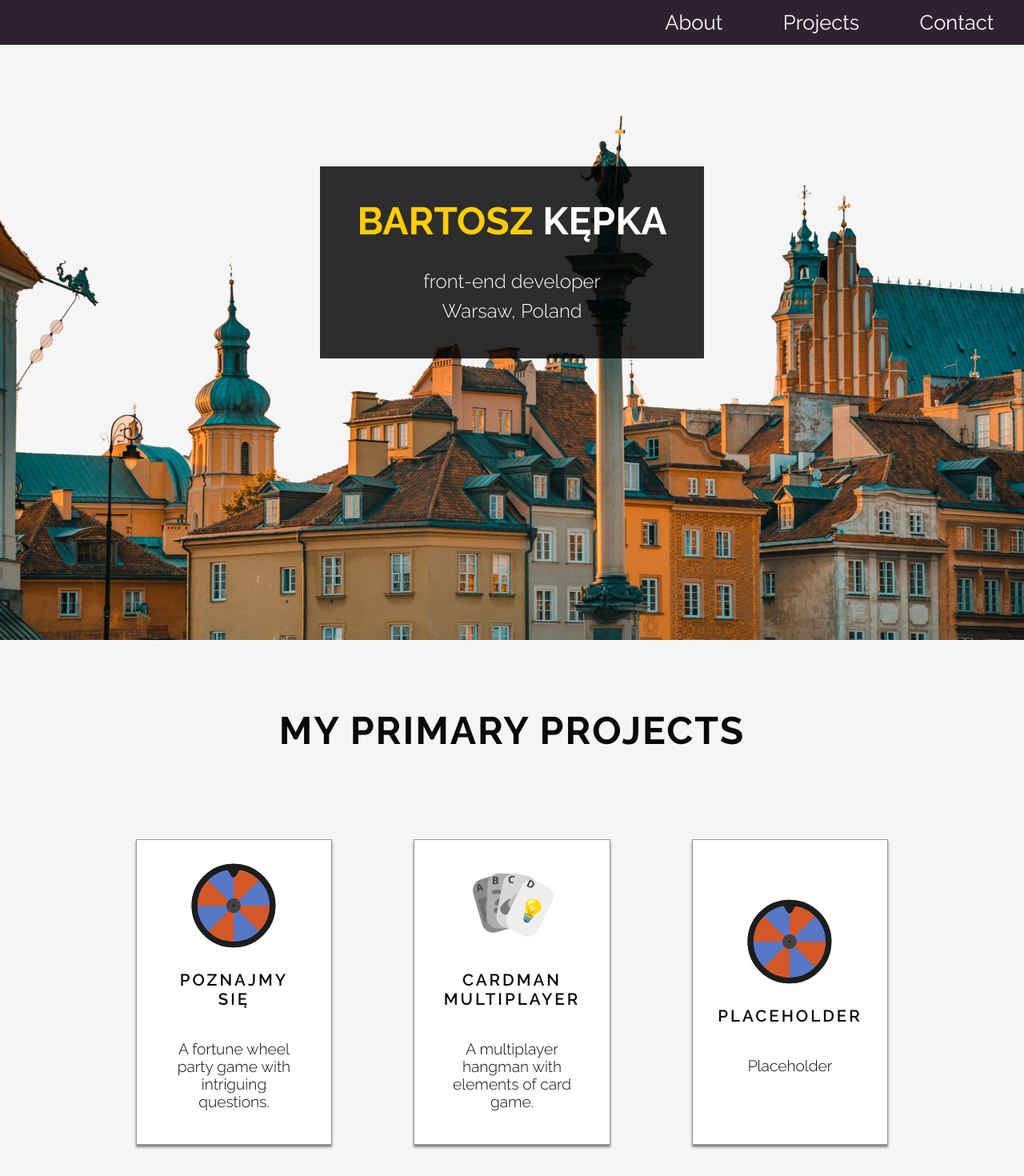
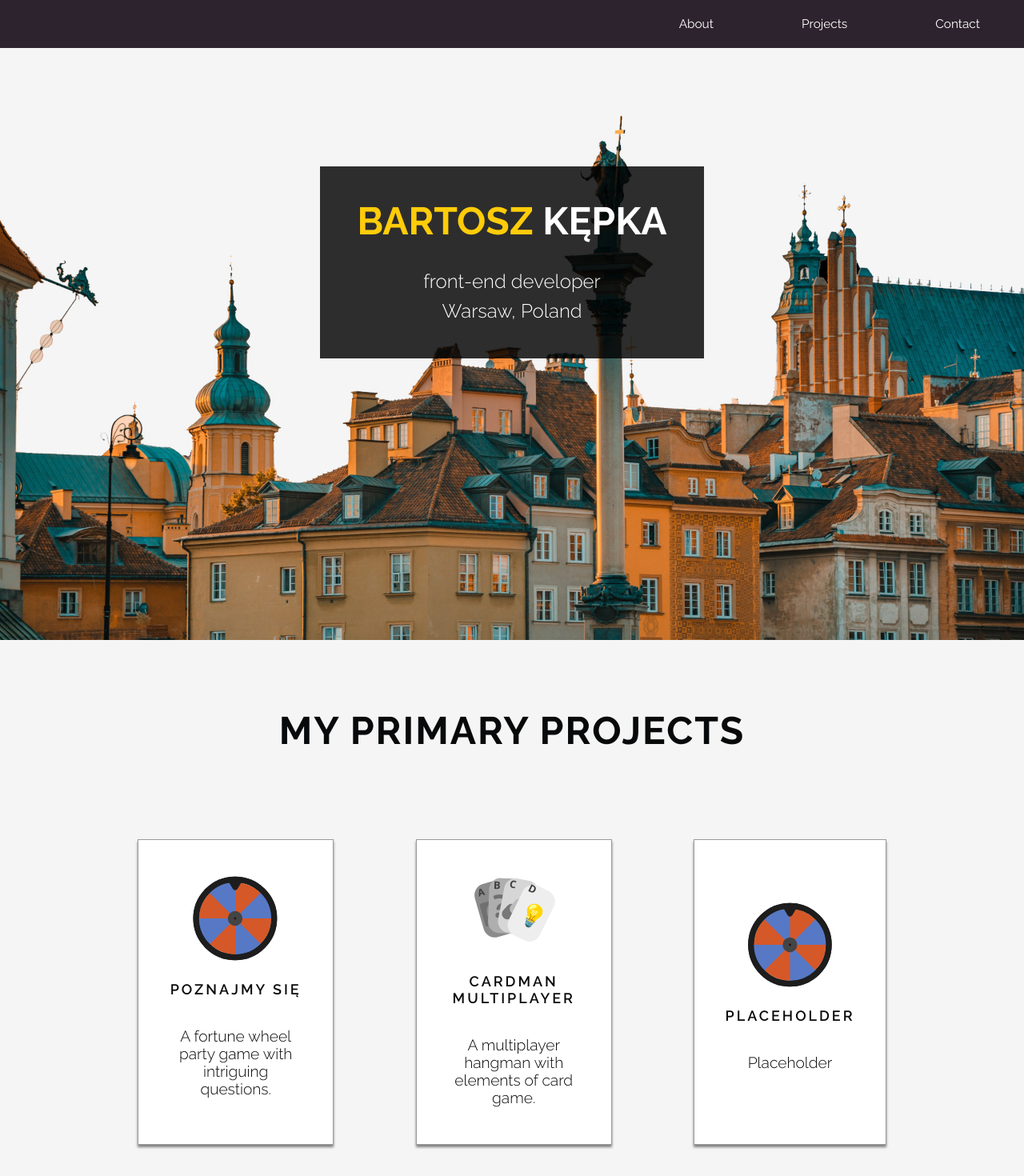
Before and after one commit to Dezann/portfolio-site, a React (Create React App) app: page / in a window 1280 px wide. Shown: the top 1470 px of the page at 80% size. Built offline with nearby package versions, Linux system fonts and the light colour scheme.

Commit message:
Change css in menu and project components

```diff
--- a/src/components/Links.scss
+++ b/src/components/Links.scss
@@ -78,7 +78,7 @@
     flex-direction: row;
     align-items: center;
     justify-content: space-between;
-    height: 100vh;
+    height: calc(100vh - 60px);
     overflow-x: hidden;
     .contact-me-txt {
       font-size: 6vh;
--- a/src/components/Menu.js
+++ b/src/components/Menu.js
@@ -30,7 +30,7 @@ class Menu extends Component {
                         to='about'
                         spy={true}
                         smooth={true}
-                        offset={-70}
+                        offset={-59}
                         duration={500}
                     >
                         About
@@ -40,7 +40,7 @@ class Menu extends Component {
                         to='projects'
                         spy={true}
                         smooth={true}
-                        offset={-70}
+                        offset={-59}
                         duration={500}
                     >
                         Projects
@@ -50,7 +50,7 @@ class Menu extends Component {
                         to='contact'
                         spy={true}
                         smooth={true}
-                        offset={-70}
+                        offset={-60}
                         duration={500}
                     >
                         Contact
--- a/src/components/Menu.scss
+++ b/src/components/Menu.scss
@@ -4,16 +4,15 @@
   position: fixed;
   width: 100%;
   visibility: hidden;
-  height: 7vh;
+  height: 60px;
   z-index: -1;
   display: flex;
-  font-size: 2vw;
+  font-size: 1.2vw;
   justify-content: flex-end;
   align-content: center;
   background-color: $dark;
   .menu-pages-wrapper {
     z-index: 100;
-    height: 7vh;
     width: 38vw;
     display: flex;
     justify-content: space-around;
--- a/src/components/Project.scss
+++ b/src/components/Project.scss
@@ -52,7 +52,7 @@
     width: auto;
     margin-bottom: 10vh;
     .project-title{
-      font-size: 1.6vmax;
+      font-size: 1.4vmax;
     }
     .project-info {
       font-size: 1.5vmax;
```
